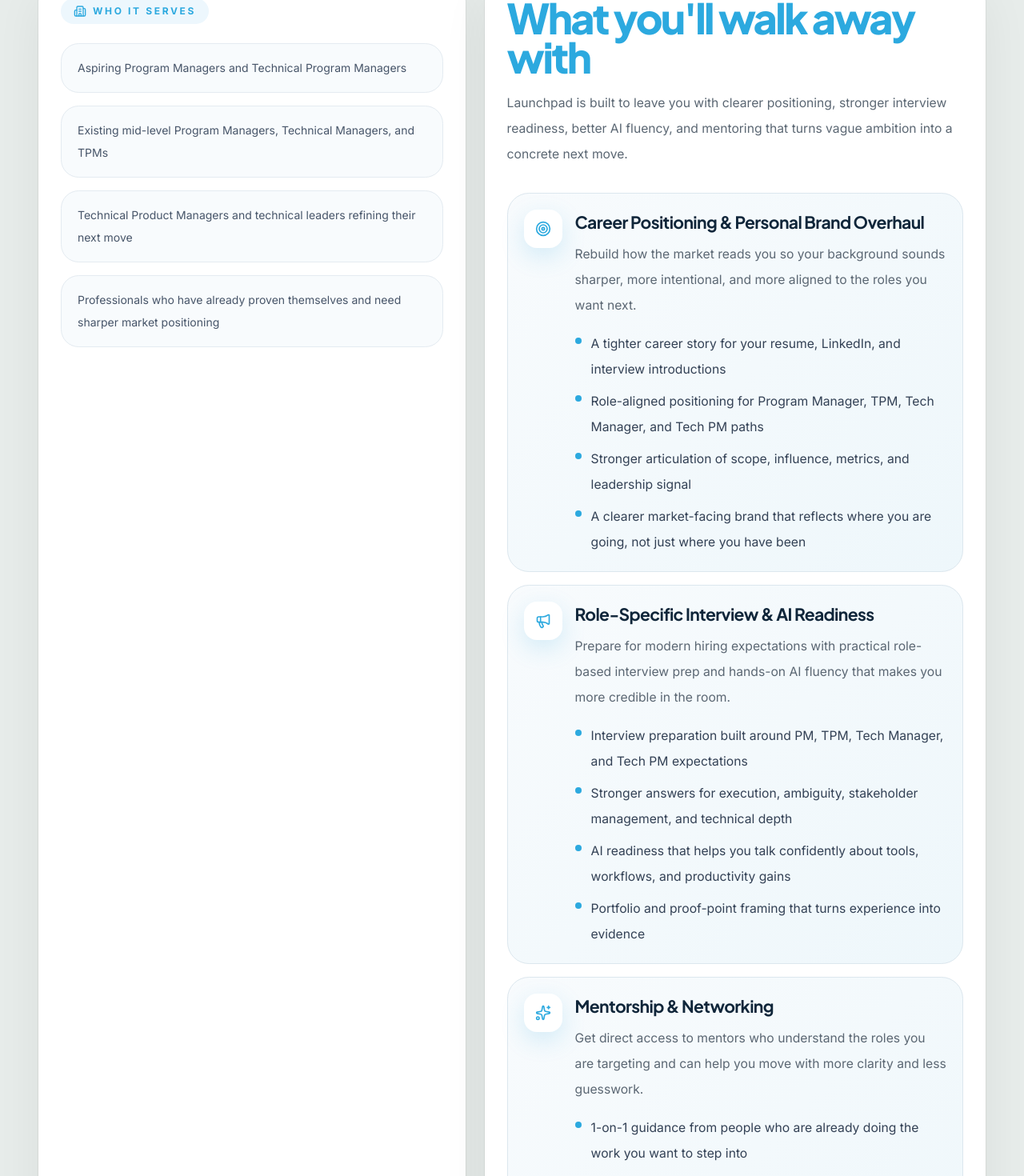
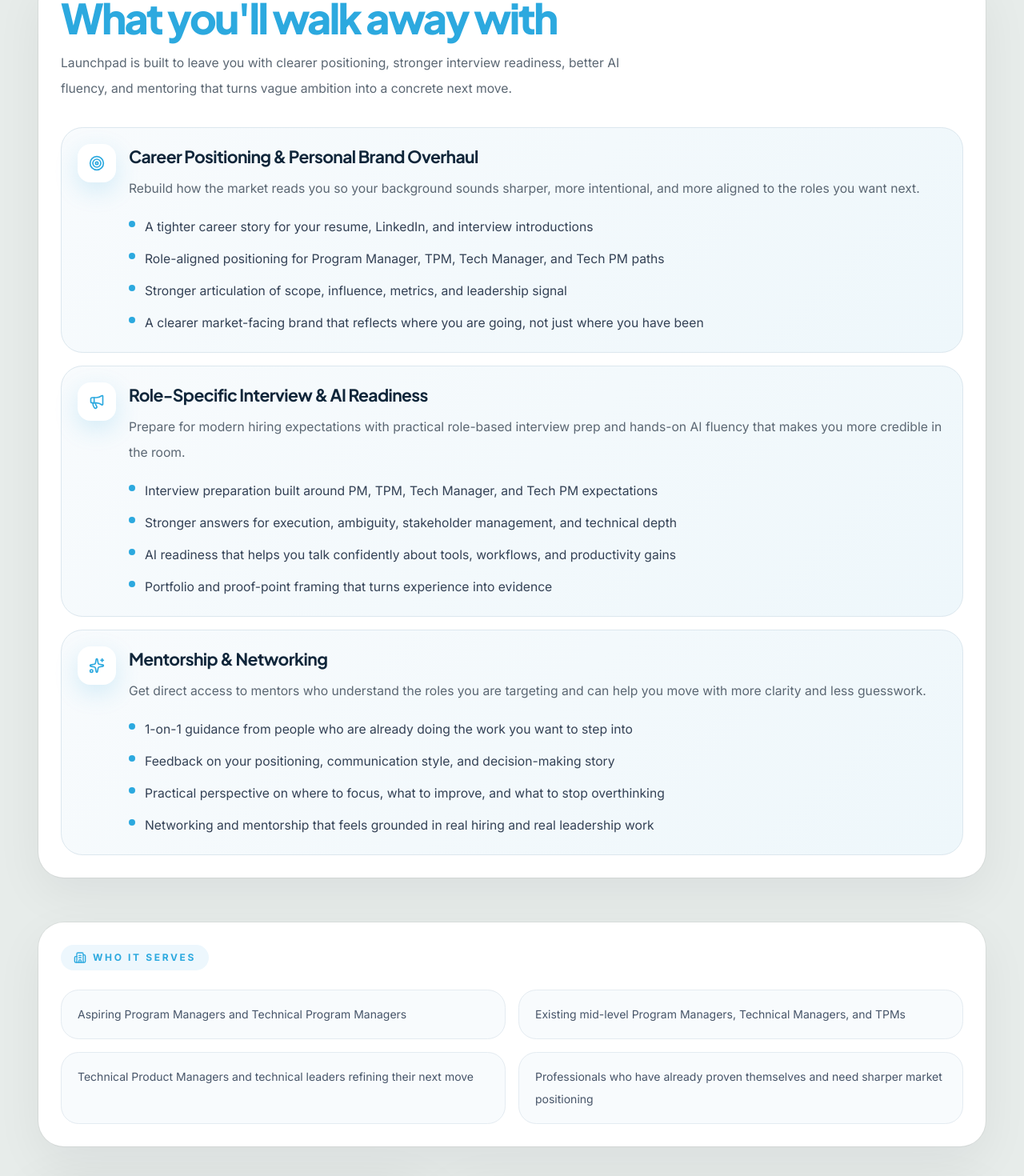
Before and after one commit to nijanthan-elangovan/ITVisonacademy-WEB, a Next.js app: page /launchpad in a window 1280 px wide. Shown: the part 974-2444 px from the top of the page at 80% size. Built offline with nearby package versions, Linux system fonts and the light colour scheme.

Commit message:
Fix launchpad lead submission and page layout

```diff
--- a/src/app/api/leads/route.ts
+++ b/src/app/api/leads/route.ts
@@ -5,7 +5,8 @@
 export const runtime = "nodejs";
 export const dynamic = "force-dynamic";
 
-const ensureTable = pool.query(`
+async function ensureLeadSchema() {
+  await pool.query(`
     CREATE TABLE IF NOT EXISTS leads (
       id SERIAL PRIMARY KEY,
       name VARCHAR(255) NOT NULL,
@@ -19,11 +20,12 @@
     )
   `);
 
-const ensureLaunchpadColumns = pool.query(`
+  await pool.query(`
     ALTER TABLE leads ADD COLUMN IF NOT EXISTS current_role VARCHAR(255);
     ALTER TABLE leads ADD COLUMN IF NOT EXISTS target_role VARCHAR(255);
     ALTER TABLE leads ADD COLUMN IF NOT EXISTS linkedin_url TEXT;
   `);
+}
 
 type LeadPayload = {
   name: string;
@@ -271,8 +273,7 @@
 
 export async function POST(req: NextRequest) {
   try {
-    await ensureTable;
-    await ensureLaunchpadColumns;
+    await ensureLeadSchema();
 
     const body = (await req.json()) as Partial<LeadPayload>;
     const {
--- a/src/app/launchpad/page.tsx
+++ b/src/app/launchpad/page.tsx
@@ -158,24 +158,7 @@
       </section>
 
       <section className="px-5 py-10 sm:px-10 sm:py-14 lg:px-12">
-        <div className="mx-auto grid max-w-[1240px] gap-6 lg:grid-cols-[0.92fr_1.08fr]">
-          <div className="rounded-[2rem] bg-white p-7 shadow-[0_20px_60px_rgba(15,23,42,0.06)] ring-1 ring-black/5">
-            <div className="inline-flex items-center gap-2 rounded-full bg-[#edf7fd] px-4 py-2 text-xs font-bold uppercase tracking-[0.22em] text-[#2ca9df]">
-              <Building2 className="h-4 w-4" />
-              Who it serves
-            </div>
-            <ul className="mt-6 space-y-4">
-              {audience.map((item) => (
-                <li
-                  key={item}
-                  className="rounded-[1.4rem] border border-[#e4ebf1] bg-[#f8fbfd] px-5 py-4 text-sm leading-7 text-[#475569]"
-                >
-                  {item}
-                </li>
-              ))}
-            </ul>
-          </div>
-
+        <div className="mx-auto max-w-[1240px]">
           <div className="rounded-[2rem] bg-white p-7 shadow-[0_20px_60px_rgba(15,23,42,0.06)] ring-1 ring-black/5">
             <h2 className="text-[2.1rem] font-extrabold leading-[0.95] tracking-[-0.05em] text-[#2ca9df] sm:text-[2.8rem] lg:text-[3.25rem]">
               What you&apos;ll walk away with
@@ -222,6 +205,27 @@
         </div>
       </section>
 
+      <section className="px-5 pb-6 sm:px-10 sm:pb-10 lg:px-12">
+        <div className="mx-auto max-w-[1240px]">
+          <div className="rounded-[2rem] bg-white p-7 shadow-[0_20px_60px_rgba(15,23,42,0.06)] ring-1 ring-black/5">
+            <div className="inline-flex items-center gap-2 rounded-full bg-[#edf7fd] px-4 py-2 text-xs font-bold uppercase tracking-[0.22em] text-[#2ca9df]">
+              <Building2 className="h-4 w-4" />
+              Who it serves
+            </div>
+            <ul className="mt-6 grid gap-4 md:grid-cols-2">
+              {audience.map((item) => (
+                <li
+                  key={item}
+                  className="rounded-[1.4rem] border border-[#e4ebf1] bg-[#f8fbfd] px-5 py-4 text-sm leading-7 text-[#475569]"
+                >
+                  {item}
+                </li>
+              ))}
+            </ul>
+          </div>
+        </div>
+      </section>
+
       <section
         id="launchpad-signup"
         className="px-5 pb-6 sm:px-10 sm:pb-10 lg:px-12"
```
Lines whose indentation alone changed are shown as unchanged.
